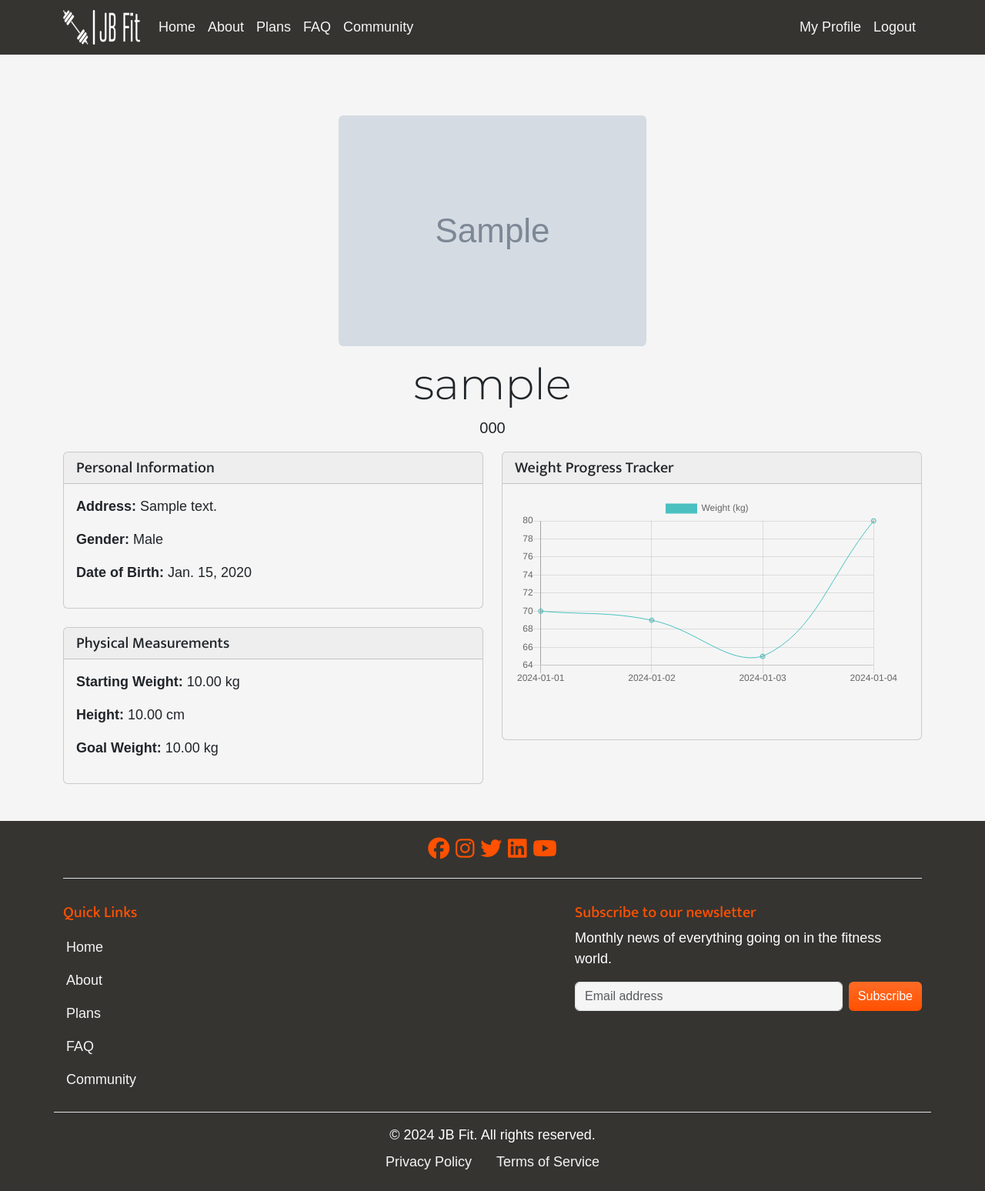
After one commit to Jordan-Boulton1/jb-fit, a Django app: page /accounts/profile/ in a window 1280 px wide. The commit adds this page. Shown: the whole page at 77% size. Run offline with Django 5.2, Linux system fonts and the light colour scheme; a user stored in the database is signed in; tables that the repository leaves empty hold one stand-in row (values such as "Sample post"); grey boxes marked "Sample" are stand-in pictures; some libraries are stand-ins or nearby versions; some web fonts are replaced.

Commit message:
feat: create basic profile template

```diff
--- /dev/null
+++ b/accounts/templates/accounts/profile.html
@@ -0,0 +1,122 @@
+{% extends 'base.html' %}
+{% load static %}
+<!DOCTYPE html>
+<html lang="en">
+<head>
+    <meta charset="UTF-8">
+    <meta name="viewport" content="width=device-width, initial-scale=1.0">
+    <title>User Profile</title>
+    <style>
+        .profile-header {
+            background-color: #f8f9fa;
+            padding: 2rem;
+            border-bottom: 1px solid #e9ecef;
+        }
+        .profile-image {
+            border-radius: 50%;
+            width: 150px;
+            height: 150px;
+            object-fit: cover;
+        }
+    </style>
+
+</head>
+{% block content %}
+<body>
+    <div class="container mt-4">
+        <div class="profile-header text-center">
+            {% if profile.image %}
+                <img src="{{ profile.image.url }}" alt="Profile Image" class="profile-image rounded mb-3">
+            {% else %}
+                <img src="https://via.placeholder.com/150" alt="Profile Image" class="profile-image rounded mb-3">
+            {% endif %}
+            <h1 class="display-4">{{ profile.user.username }}</h1>
+            <p class="lead">{{ profile.phone_number }}</p>
+        </div>
+
+        <div class="row">
+            <div class="col-md-6">
+                <div class="card mb-4">
+                    <div class="card-header">
+                        <h5 class="card-title">Personal Information</h5>
+                    </div>
+                    <div class="card-body">
+                        <p><strong>Address:</strong> {{ profile.address }}</p>
+                        <p><strong>Gender:</strong> {{ profile.gender }}</p>
+                        <p><strong>Date of Birth:</strong> {{ profile.date_of_birth }}</p>
+                    </div>
+                </div>
+
+                <div class="card mb-4">
+                    <div class="card-header">
+                        <h5 class="card-title">Physical Measurements</h5>
+                    </div>
+                    <div class="card-body">
+                        <p><strong>Starting Weight:</strong> {{ profile.current_weight }} kg</p>
+                        <p><strong>Height:</strong> {{ profile.height }} cm</p>
+                        <p><strong>Goal Weight:</strong> {{ profile.goal_weight }} kg</p>
+                    </div>
+                </div>
+            </div>
+
+            <div class="col-md-6">
+                <!-- Add any additional information or widgets here -->
+                <div class="card mb-4">
+                    <div class="card-header">
+                        <h5 class="card-title">Weight Progress Tracker</h5>
+                    </div>
+                    <div class="card-body">
+                        <!-- Add more details if needed -->
+                        <div class="chart-container" style="height: 300px; width:500px">
+                            <canvas id="weightChart"></canvas>
+                        </div>
+                        <script>
+                            document.addEventListener('DOMContentLoaded', function () {
+                                var ctx = document.getElementById('weightChart').getContext('2d');
+                                var myChart = new Chart(ctx, {
+                                    type: 'line',
+                                    data: {
+                                        labels: ["2024-01-01", "2024-01-02", "2024-01-03", "2024-01-04"],
+                                        datasets: [{
+                                            label: 'Weight (kg)',
+                                            data: [70, 69, 65, 80],
+                                            borderColor: 'rgba(75, 192, 192, 1)',
+                                            borderWidth: 1,
+                                            fill: false
+                                        }]
+                                    },
+                                    options: {
+                                        scales: {
+                                            x: {
+                                                beginAtZero: true,
+                                                title: {
+                                                    display: true,
+                                                    text: 'Date'
+                                                },
+                                                border: {
+                                                    color: "orange"
+                                                }
+                                            },
+                                            y: {
+                                                beginAtZero: true,
+                                                title: {
+                                                    display: true,
+                                                    text: 'Weight (kg)'
+                                                },
+                                                border: {
+                                                    color: "orange"
+                                                }
+                                            }
+                                        }
+                                    }
+                                });
+                            });
+                        </script>
+                    </div>
+                </div>
+            </div>
+        </div>
+    </div>
+</body>
+{% endblock %}
+</html>
--- a/accounts/urls.py
+++ b/accounts/urls.py
@@ -1,6 +1,7 @@
 from django.urls import path, include
-from . import views
+from .views import profile_view
 
 urlpatterns = [
     path("accounts/", include("django.contrib.auth.urls")),
+    path("accounts/profile/", profile_view, name='profile')
 ]
--- a/accounts/views.py
+++ b/accounts/views.py
@@ -1,3 +1,10 @@
-from django.shortcuts import render
+from django.shortcuts import render, get_object_or_404
+from django.contrib.auth.decorators import login_required
+from .models import UserProfile
 
 # Create your views here.
+
+@login_required
+def profile_view(request):
+    profile = get_object_or_404(UserProfile, user=request.user)
+    return render(request, 'accounts/profile.html', {'profile': profile})
--- a/jb_fit/urls.py
+++ b/jb_fit/urls.py
@@ -23,7 +23,7 @@ urlpatterns = [
     path('admin/', admin.site.urls),
     path('accounts/', include('allauth.urls')),
     path('', include('home.urls')),
-    path('', include(("accounts.urls", "accounts"), "accounts"))
+    path('', include('accounts.urls')),
 ]
 
 if settings.DEBUG:
--- a/static/css/base.css
+++ b/static/css/base.css
@@ -11,6 +11,7 @@
 body {
     scroll-behavior: smooth;
     margin: 0;
+    margin-top: 150px;
     padding: 0;
     height: 100%;
     width: 100%;
@@ -48,6 +49,10 @@ nav {
     color: #f5f5f5 !important;
 }
 
+.navbar {
+    margin-bottom: 150px;
+}
+
 .navbar-nav .nav-link.active {
     color: var(--primary-color-highlight) !important;
 }
@@ -76,10 +81,10 @@ nav {
     background: linear-gradient(rgba(0, 0, 0, 0.35), rgba(0, 0, 0, 0.35)), url('/media/jb-fit-hero.webp') no-repeat center center;
     background-size: cover;
     height: 750px;
+    margin-top: -80px;
 }
 
 /* Feature section */
-
 .feature-icon {
     width: 4rem;
     height: 4rem;
@@ -170,12 +175,8 @@ footer {
     background-size: cover;
 }
 
-.plan-title {
-    margin-top: 150px;
-}
-
-.signup-form {
-    margin-top: 150px;
+.card-title {
+    margin: 0;
 }
 
 @media (min-width: 576px) {
--- a/templates/base.html
+++ b/templates/base.html
@@ -28,6 +28,8 @@
             <script src="https://cdn.jsdelivr.net/npm/bootstrap@5.3.3/dist/js/bootstrap.min.js" integrity="sha384-0pUGZvbkm6XF6gxjEnlmuGrJXVbNuzT9qBBavbLwCsOGabYfZo0T0to5eqruptLy" crossorigin="anonymous"></script>
             <!-- Fontawesome -->
             <script src="https://kit.fontawesome.com/c649b17804.js" crossorigin="anonymous"></script>
+            <!-- Chart -->
+            <script type="text/javascript" src="https://cdnjs.cloudflare.com/ajax/libs/Chart.js/2.7.3/Chart.min.js"></script>
         {% endblock %}
 
         <title>JB Fit</title>
@@ -64,7 +66,7 @@
                         <ul class="navbar-nav ms-auto mb-2 mb-lg-0">
                             {% if request.user.is_authenticated %}
                                 <li class="nav-item">
-                                    <a href="#" class="nav-link">My Profile</a>
+                                    <a href="{% url 'profile' %}" class="nav-link">My Profile</a>
                                 </li>
                                 <li class="nav-item">
                                     <a href="{% url 'account_logout' %}" class="nav-link">Logout</a>
```
